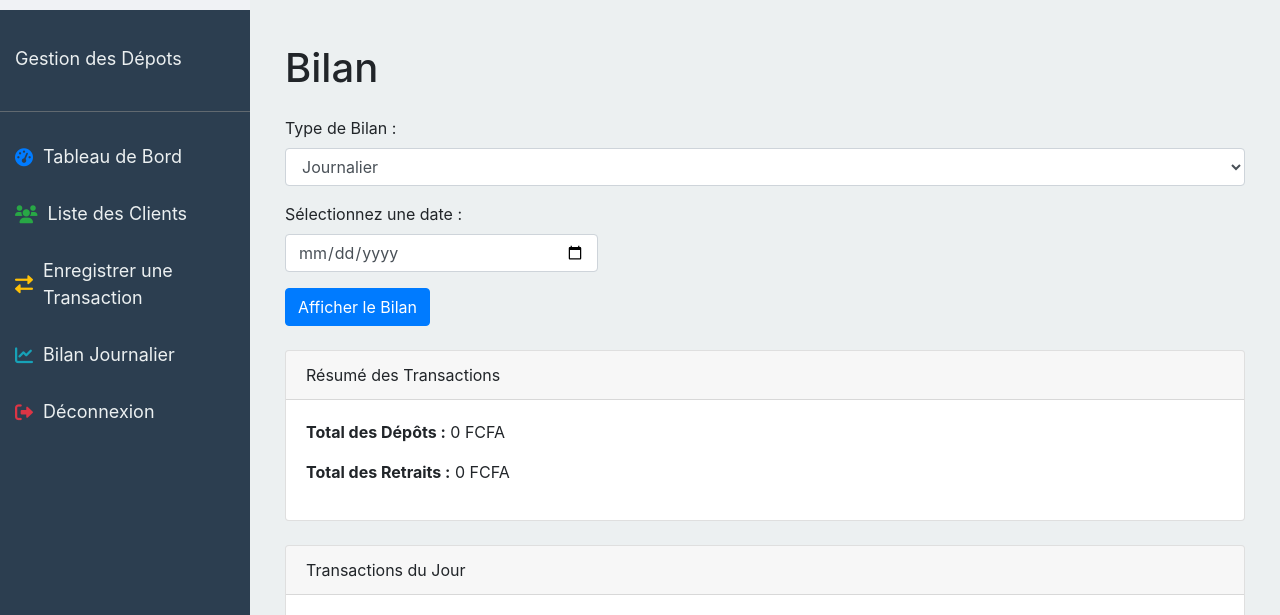
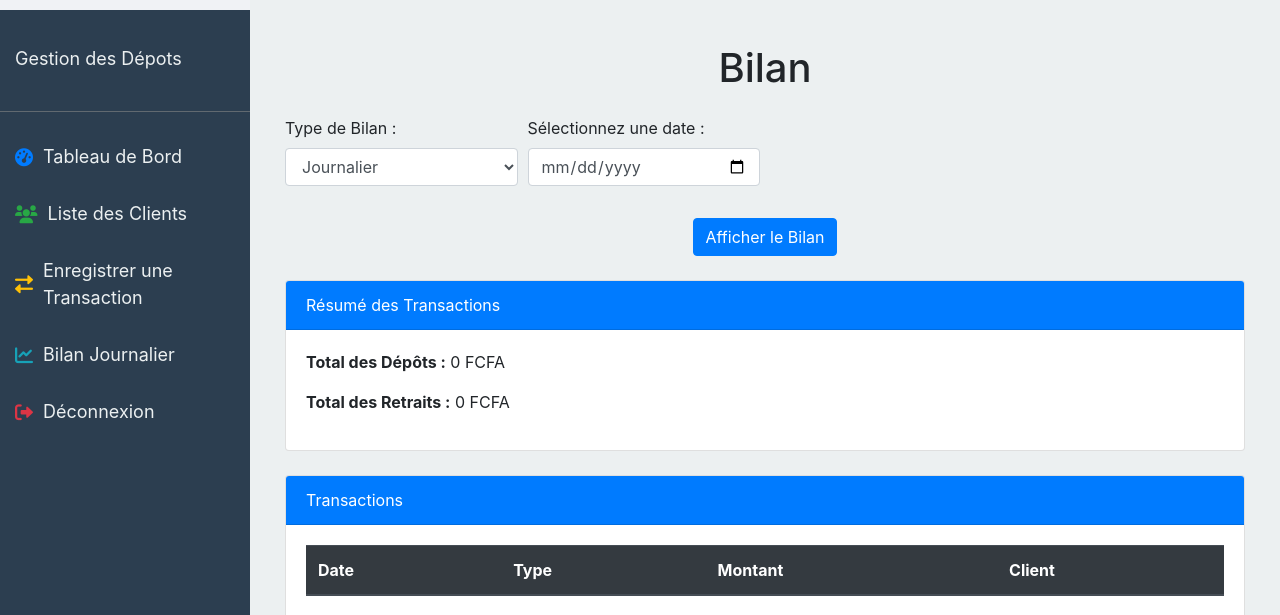
Before and after one commit to HamaBarhamou/gestion_depots, a Django app: page /bilan/journalier/ in a window 1280 px wide. Shown: the part 70-685 px from the top of the page. Run offline with Django 5.2, Linux system fonts and the light colour scheme; a user stored in the database is signed in; tables that the repository leaves empty hold one stand-in row (values such as "Sample post"); lists and menus that the app fills with data are empty; some libraries are stand-ins or nearby versions.

Commit message:
Amélioration de l'interface utilisateur pour la page Bilan
- Alignement des champs de sélection de dates et du type de bilan dans un formulaire.
- Ajout d'une section de résumé des transactions avec un style amélioré.
- Utilisation de Bootstrap pour une meilleure présentation des tableaux et des cartes.
- Mise en place de champs de date conditionnels en fonction du type de bilan sélectionné (journalier ou par période).
- Réinitialisation des champs de date non utilisés lors de la soumission du formulaire.

Améliorations visuelles et de l'UX pour une interface utilisateur plus élégante et intuitive.

```diff
--- a/transactions/templates/transactions/bilan_journalier.html
+++ b/transactions/templates/transactions/bilan_journalier.html
@@ -4,33 +4,35 @@
 
 {% block content %}
 <div class="container mt-4">
-    <h1 class="mb-4">Bilan</h1>
+    <h1 class="mb-4 text-center">Bilan</h1>
     <form method="get" class="mb-4" id="bilan-form">
-        <div class="form-group">
+        <div class="form-row align-items-end">
+            <div class="form-group col-md-3">
                 <label for="bilan_type">Type de Bilan :</label>
                 <select id="bilan_type" name="bilan_type" class="form-control" onchange="toggleDateFields()">
                     <option value="journalier" {% if not start_date and not end_date %}selected{% endif %}>Journalier</option>
                     <option value="periode" {% if start_date and end_date %}selected{% endif %}>Par Période</option>
                 </select>
             </div>
-        <div class="form-row" id="date_fields">
-            <div class="form-group col-md-4" id="date_field">
+            <div class="form-group col-md-3" id="date_field">
                 <label for="date">Sélectionnez une date :</label>
                 <input type="date" id="date" name="date" class="form-control" value="{{ selected_date|date:"Y-m-d" }}">
             </div>
-            <div class="form-group col-md-4" id="start_date_field" style="display: none;">
+            <div class="form-group col-md-3" id="start_date_field" style="display: none;">
                 <label for="start_date">Date de début :</label>
                 <input type="date" id="start_date" name="start_date" class="form-control" value="{{ start_date }}">
             </div>
-            <div class="form-group col-md-4" id="end_date_field" style="display: none;">
+            <div class="form-group col-md-3" id="end_date_field" style="display: none;">
                 <label for="end_date">Date de fin :</label>
                 <input type="date" id="end_date" name="end_date" class="form-control" value="{{ end_date }}">
             </div>
         </div>
-        <button type="submit" class="btn btn-primary">Afficher le Bilan</button>
+        <div class="text-center">
+            <button type="submit" class="btn btn-primary mt-3">Afficher le Bilan</button>
+        </div>
     </form>
     <div class="card mb-4">
-        <div class="card-header">
+        <div class="card-header bg-primary text-white">
             Résumé des Transactions
         </div>
         <div class="card-body">
@@ -39,12 +41,12 @@
         </div>
     </div>
     <div class="card">
-        <div class="card-header">
-            Transactions du Jour
+        <div class="card-header bg-primary text-white">
+            Transactions
         </div>
         <div class="card-body">
             <table class="table table-striped">
-                <thead>
+                <thead class="thead-dark">
                     <tr>
                         <th scope="col">Date</th>
                         <th scope="col">Type</th>
@@ -89,11 +91,9 @@
     }
 
     document.addEventListener('DOMContentLoaded', function() {
-        // Initial call to set the correct fields visibility based on the current selection
         toggleDateFields();
     });
 
-    // Reset the form fields after submission
     document.getElementById('bilan-form').addEventListener('submit', function() {
         var bilanType = document.getElementById('bilan_type').value;
 
```
Lines whose indentation alone changed are shown as unchanged.
